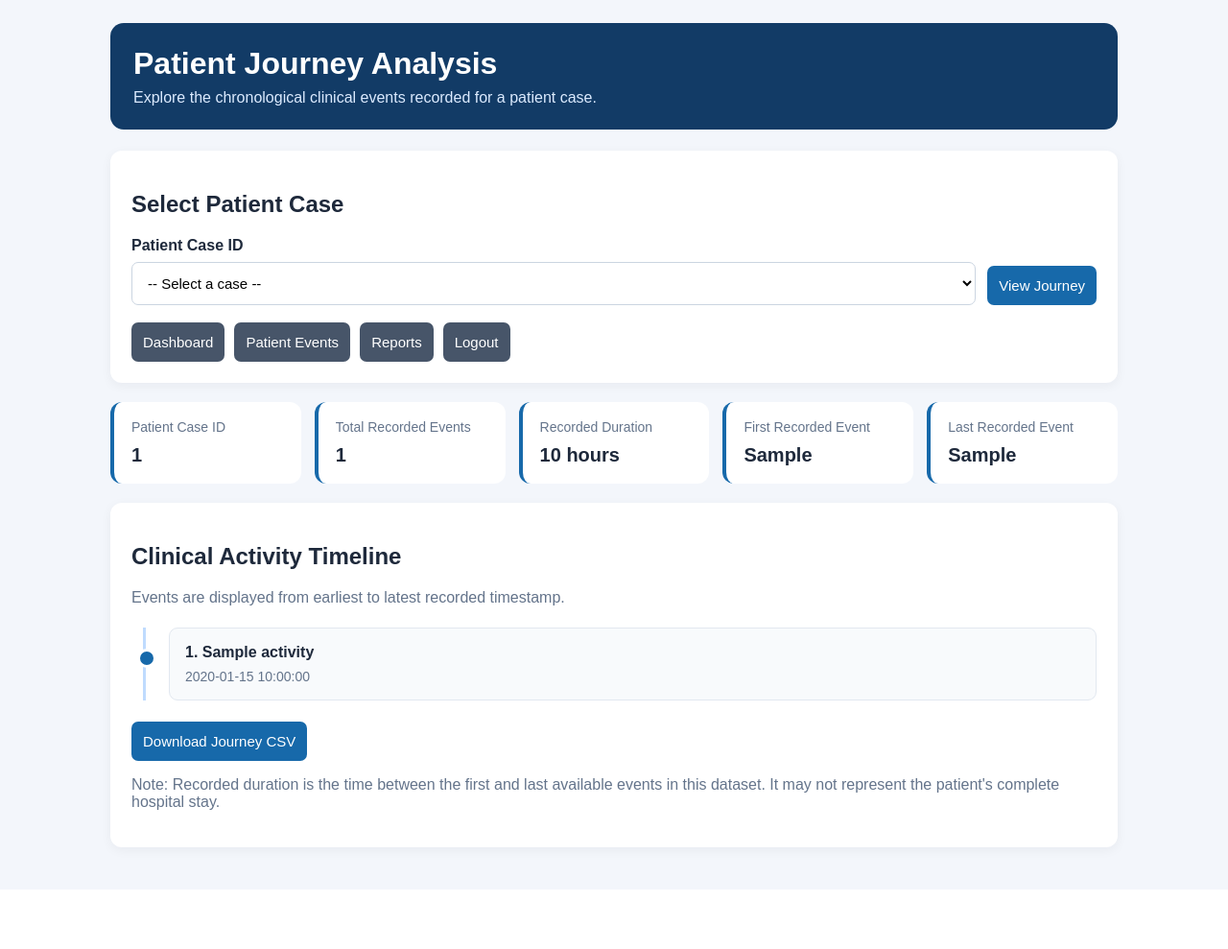
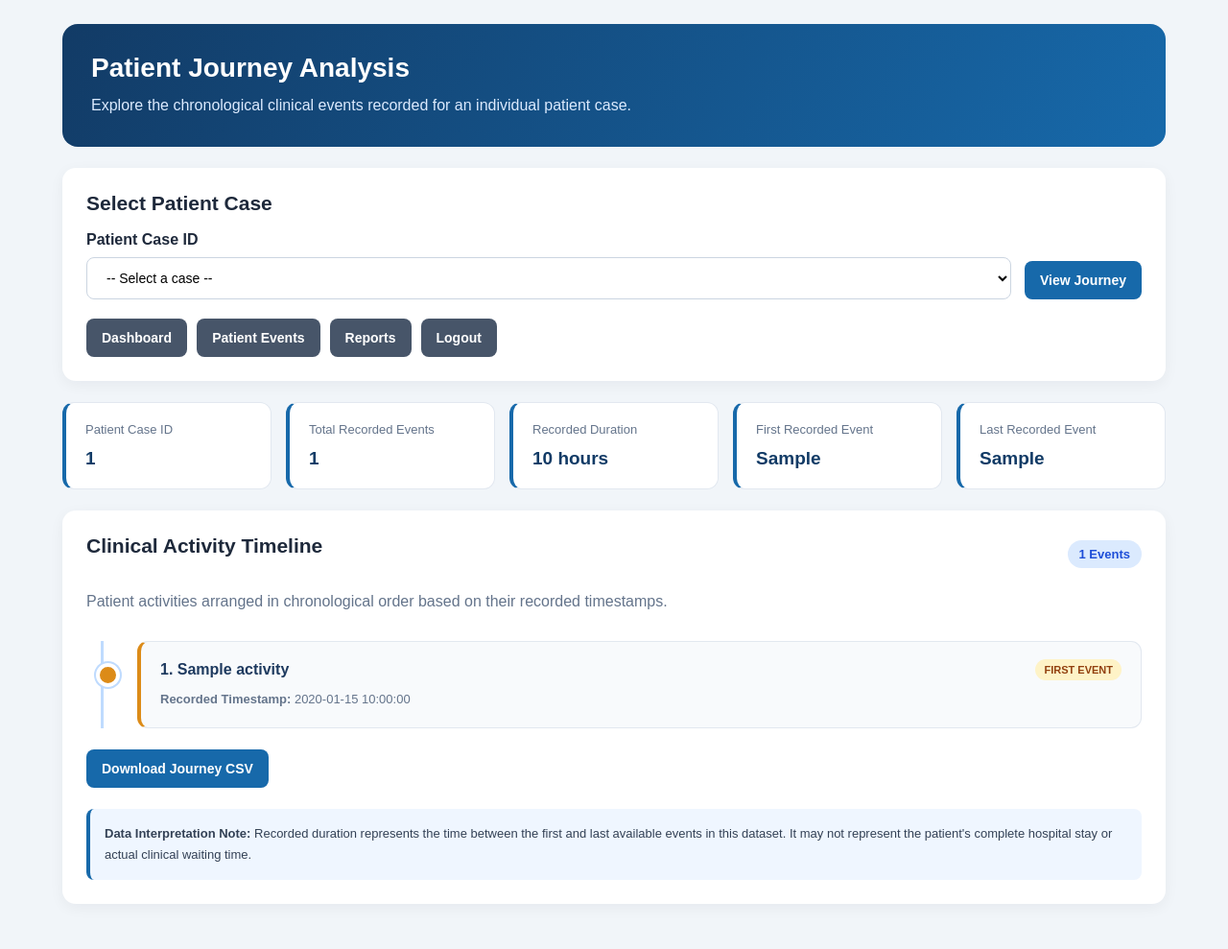
Before and after one commit to sailajasanga801-sketch/CareFlow_Clinical_Pathway_Process_Mining, a Flask app: template templates/journey.html in a window 1280 px wide. Shown: the whole page at 96% size. Before the commit the page ends 894 px from the top, so only its background shows below. Run offline with Flask 3, Linux system fonts and the light colour scheme; the template is opened without the code that fills it: most values are stand-ins (such as "Sample title", 1, 10 or a date in 2020).

Commit message:
Improve patient journey timeline design

```diff
--- a/templates/journey.html
+++ b/templates/journey.html
@@ -5,115 +5,249 @@
     <meta charset="UTF-8">
     <meta name="viewport" content="width=device-width, initial-scale=1.0">
     <title>CareFlow | Patient Journey</title>
+
     <style>
-        * { box-sizing: border-box; }
+        * {
+            box-sizing: border-box;
+        }
+
         body {
             margin: 0;
-            padding: 24px;
+            padding: 25px;
             font-family: Arial, sans-serif;
-            background: #f3f6fb;
+            background: #f1f5f9;
             color: #1e293b;
         }
-        .container { max-width: 1050px; margin: auto; }
+
+        .container {
+            max-width: 1150px;
+            margin: auto;
+        }
+
         .header {
-            background: #123b66;
+            background: linear-gradient(120deg, #123b66, #1769aa);
             color: white;
-            padding: 24px;
+            padding: 30px;
+            border-radius: 16px;
+            margin-bottom: 22px;
+        }
+
+        .header h1 {
+            margin: 0 0 10px;
+            font-size: 28px;
+        }
+
+        .header p {
+            margin: 0;
+            color: #dbeafe;
+            line-height: 1.6;
+        }
+
+        .panel {
+            background: white;
+            padding: 25px;
             border-radius: 14px;
             margin-bottom: 22px;
+            box-shadow: 0 4px 15px rgba(15, 23, 42, 0.05);
         }
-        .header h1 { margin: 0 0 8px; }
-        .header p { margin: 0; color: #dbeafe; }
-        .panel {
-            background: white;
-            padding: 22px;
-            border-radius: 12px;
-            margin-bottom: 20px;
-            box-shadow: 0 3px 12px #0f172a0d;
+
+        .panel h2 {
+            margin-top: 0;
+            font-size: 21px;
         }
+
         .form-row {
             display: flex;
-            gap: 12px;
+            gap: 14px;
             flex-wrap: wrap;
             align-items: end;
         }
-        .field { flex: 1; min-width: 220px; }
+
+        .field {
+            flex: 1;
+            min-width: 220px;
+        }
+
         label {
             display: block;
             font-weight: bold;
-            margin-bottom: 8px;
+            margin-bottom: 9px;
         }
+
         select, button, .button {
-            padding: 12px;
-            border-radius: 7px;
-            font-size: 15px;
+            padding: 12px 16px;
+            border-radius: 8px;
+            font-size: 14px;
         }
+
         select {
             width: 100%;
             border: 1px solid #cbd5e1;
             background: white;
         }
+
         button, .button {
-            border: 0;
+            border: none;
             background: #1769aa;
             color: white;
             cursor: pointer;
             text-decoration: none;
             display: inline-block;
+            font-weight: bold;
         }
-        .button.secondary { background: #475569; }
+
+        button:hover, .button:hover {
+            opacity: 0.88;
+        }
+
+        .button.secondary {
+            background: #475569;
+        }
+
         .button-row {
             display: flex;
             gap: 10px;
             flex-wrap: wrap;
-            margin-top: 18px;
+            margin-top: 20px;
         }
+
         .stats {
             display: grid;
             grid-template-columns: repeat(auto-fit, minmax(180px, 1fr));
-            gap: 14px;
-            margin-bottom: 20px;
+            gap: 15px;
+            margin-bottom: 22px;
         }
+
         .stat {
             background: white;
             border-radius: 12px;
-            padding: 18px;
+            padding: 20px;
+            border: 1px solid #e2e8f0;
             border-left: 4px solid #1769aa;
             overflow-wrap: anywhere;
         }
+
         .stat span {
             color: #64748b;
             display: block;
-            font-size: 14px;
-            margin-bottom: 10px;
+            font-size: 13px;
+            margin-bottom: 12px;
         }
-        .stat strong { font-size: 20px; }
+
+        .stat strong {
+            font-size: 19px;
+            color: #123b66;
+        }
+
+        .section-heading {
+            display: flex;
+            justify-content: space-between;
+            align-items: center;
+            flex-wrap: wrap;
+            gap: 10px;
+        }
+
+        .event-count {
+            background: #dbeafe;
+            color: #1d4ed8;
+            padding: 7px 12px;
+            border-radius: 20px;
+            font-size: 13px;
+            font-weight: bold;
+        }
+
         .timeline {
+            position: relative;
+            margin: 28px 0 10px 15px;
+            padding-left: 35px;
             border-left: 3px solid #bfdbfe;
-            margin: 22px 0 5px 12px;
-            padding-left: 24px;
         }
+
         .event {
             position: relative;
             margin-bottom: 22px;
-            padding: 16px;
+            padding: 18px 20px;
             background: #f8fafc;
             border: 1px solid #e2e8f0;
-            border-radius: 9px;
+            border-radius: 11px;
+            transition: 0.2s;
         }
+
+        .event:hover {
+            border-color: #93c5fd;
+            transform: translateX(3px);
+        }
+
         .event::before {
             content: "";
             position: absolute;
-            left: -34px;
-            top: 21px;
-            width: 14px;
-            height: 14px;
+            left: -47px;
+            top: 22px;
+            width: 17px;
+            height: 17px;
             background: #1769aa;
-            border: 3px solid white;
+            border: 4px solid white;
             border-radius: 50%;
+            box-shadow: 0 0 0 2px #bfdbfe;
         }
-        .event h3 { margin: 0 0 8px; font-size: 16px; }
-        .event p { margin: 0; color: #64748b; font-size: 14px; }
+
+        .event.first {
+            border-left: 4px solid #16a34a;
+        }
+
+        .event.first::before {
+            background: #16a34a;
+        }
+
+        .event.last {
+            border-left: 4px solid #dc8b18;
+        }
+
+        .event.last::before {
+            background: #dc8b18;
+        }
+
+        .event-top {
+            display: flex;
+            justify-content: space-between;
+            align-items: center;
+            flex-wrap: wrap;
+            gap: 10px;
+            margin-bottom: 10px;
+        }
+
+        .event h3 {
+            margin: 0;
+            font-size: 16px;
+            color: #1e3a5f;
+        }
+
+        .event p {
+            margin: 0;
+            color: #64748b;
+            font-size: 13px;
+            line-height: 1.6;
+        }
+
+        .event-tag {
+            font-size: 11px;
+            padding: 5px 9px;
+            border-radius: 15px;
+            background: #e2e8f0;
+            color: #475569;
+            font-weight: bold;
+        }
+
+        .first .event-tag {
+            background: #dcfce7;
+            color: #166534;
+        }
+
+        .last .event-tag {
+            background: #fef3c7;
+            color: #92400e;
+        }
+
         .error {
             background: #fef2f2;
             color: #b91c1c;
@@ -121,19 +255,61 @@
             border-radius: 8px;
             margin-bottom: 16px;
         }
-        .muted { color: #64748b; }
+
+        .muted {
+            color: #64748b;
+            line-height: 1.6;
+        }
+
+        .note {
+            background: #eff6ff;
+            border-left: 4px solid #1769aa;
+            padding: 15px;
+            border-radius: 8px;
+            color: #334155;
+            font-size: 13px;
+            line-height: 1.7;
+            margin-top: 22px;
+        }
+
         @media (max-width: 600px) {
-            body { padding: 12px; }
-            .header, .panel { padding: 17px; }
+            body {
+                padding: 12px;
+            }
+
+            .header, .panel {
+                padding: 18px;
+            }
+
+            .header h1 {
+                font-size: 23px;
+            }
+
+            .timeline {
+                margin-left: 8px;
+                padding-left: 27px;
+            }
+
+            .event::before {
+                left: -39px;
+            }
+
+            .stat strong {
+                font-size: 17px;
+            }
         }
     </style>
 </head>
+
 <body>
 <div class="container">
 
     <header class="header">
         <h1>Patient Journey Analysis</h1>
-        <p>Explore the chronological clinical events recorded for a patient case.</p>
+        <p>
+            Explore the chronological clinical events recorded
+            for an individual patient case.
+        </p>
     </header>
 
     <section class="panel">
@@ -147,8 +323,10 @@
             <div class="form-row">
                 <div class="field">
                     <label for="case_id">Patient Case ID</label>
+
                     <select name="case_id" id="case_id" required>
                         <option value="">-- Select a case --</option>
+
                         {% for case in case_ids %}
                             <option value="{{ case }}"
                                 {% if case == selected_case %}selected{% endif %}>
@@ -157,6 +335,7 @@
                         {% endfor %}
                     </select>
                 </div>
+
                 <button type="submit">View Journey</button>
             </div>
         </form>
@@ -170,64 +349,116 @@
     </section>
 
     {% if journey %}
+
         <section class="stats">
+
             <div class="stat">
                 <span>Patient Case ID</span>
                 <strong>{{ journey.case_id }}</strong>
             </div>
+
             <div class="stat">
                 <span>Total Recorded Events</span>
                 <strong>{{ journey.event_count }}</strong>
             </div>
+
             <div class="stat">
                 <span>Recorded Duration</span>
                 <strong>{{ journey.duration_hours }} hours</strong>
             </div>
+
             <div class="stat">
                 <span>First Recorded Event</span>
                 <strong>{{ journey.first_event }}</strong>
             </div>
+
             <div class="stat">
                 <span>Last Recorded Event</span>
                 <strong>{{ journey.last_event }}</strong>
             </div>
+
         </section>
 
         <section class="panel">
-            <h2>Clinical Activity Timeline</h2>
+
+            <div class="section-heading">
+                <h2>Clinical Activity Timeline</h2>
+
+                <span class="event-count">
+                    {{ journey.event_count }} Events
+                </span>
+            </div>
+
             <p class="muted">
-                Events are displayed from earliest to latest recorded timestamp.
+                Patient activities arranged in chronological order
+                based on their recorded timestamps.
             </p>
 
             <div class="timeline">
+
                 {% for event in journey.timeline %}
-                    <article class="event">
-                        <h3>{{ event.number }}. {{ event.activity }}</h3>
-                        <p>{{ event.timestamp }}</p>
+
+                    <article class="event
+                        {% if loop.first %}first{% endif %}
+                        {% if loop.last %}last{% endif %}">
+
+                        <div class="event-top">
+
+                            <h3>
+                                {{ event.number }}. {{ event.activity }}
+                            </h3>
+
+                            {% if loop.first %}
+                                <span class="event-tag">FIRST EVENT</span>
+                            {% elif loop.last %}
+                                <span class="event-tag">LATEST EVENT</span>
+                            {% else %}
+                                <span class="event-tag">EVENT {{ event.number }}</span>
+                            {% endif %}
+
+                        </div>
+
+                        <p>
+                            <strong>Recorded Timestamp:</strong>
+                            {{ event.timestamp }}
+                        </p>
+
                     </article>
+
                 {% endfor %}
+
             </div>
 
             <div class="button-row">
+
                 <a class="button"
                    href="{{ url_for('download_journey', case_id=selected_case) }}">
                     Download Journey CSV
                 </a>
+
             </div>
 
+            <div class="note">
+                <strong>Data Interpretation Note:</strong>
+                Recorded duration represents the time between the first
+                and last available events in this dataset. It may not
+                represent the patient's complete hospital stay or
+                actual clinical waiting time.
+            </div>
+
+        </section>
+
+    {% elif not error %}
+
+        <section class="panel">
+            <h2>Your Patient Timeline Will Appear Here</h2>
+
             <p class="muted">
-                Note: Recorded duration is the time between the first and last
-                available events in this dataset. It may not represent the
-                patient's complete hospital stay.
+                Select a patient case above and click
+                "View Journey" to explore its recorded clinical activities.
             </p>
         </section>
-    {% elif not error %}
-        <section class="panel">
-            <h2>Your patient timeline will appear here</h2>
-            <p class="muted">
-                Select a patient case above and click "View Journey".
-            </p>
-        </section>
+
     {% endif %}
 
 </div>
```
